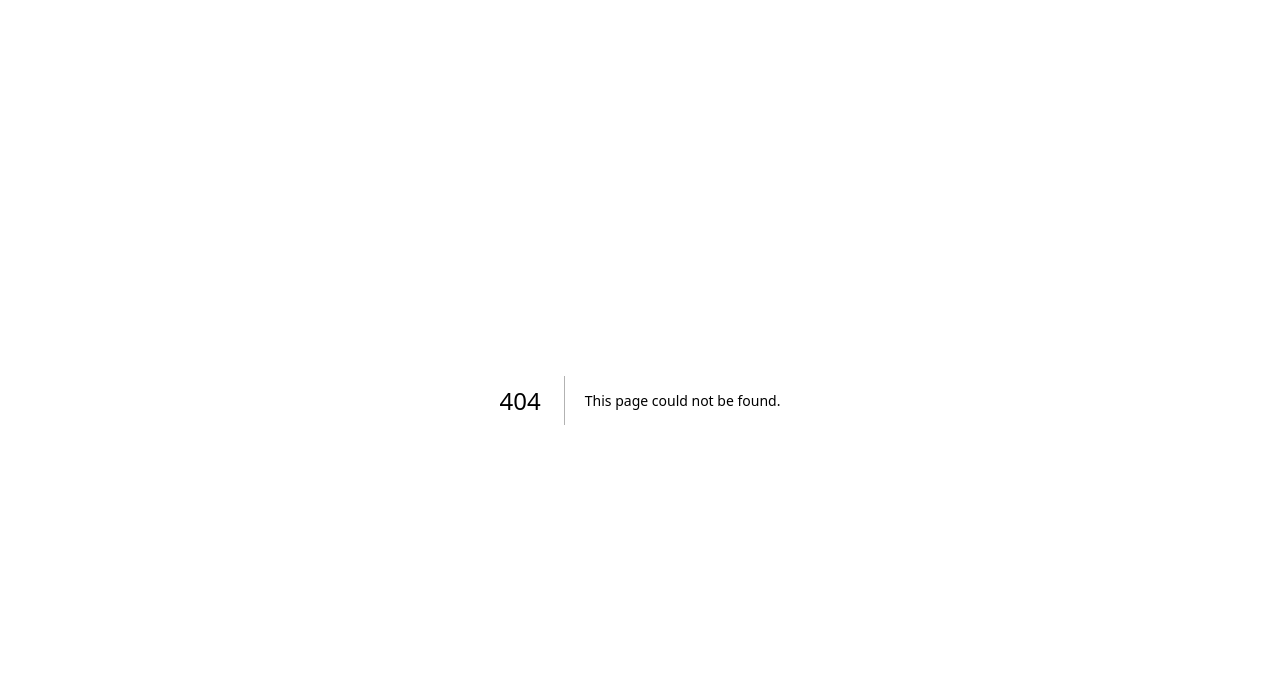
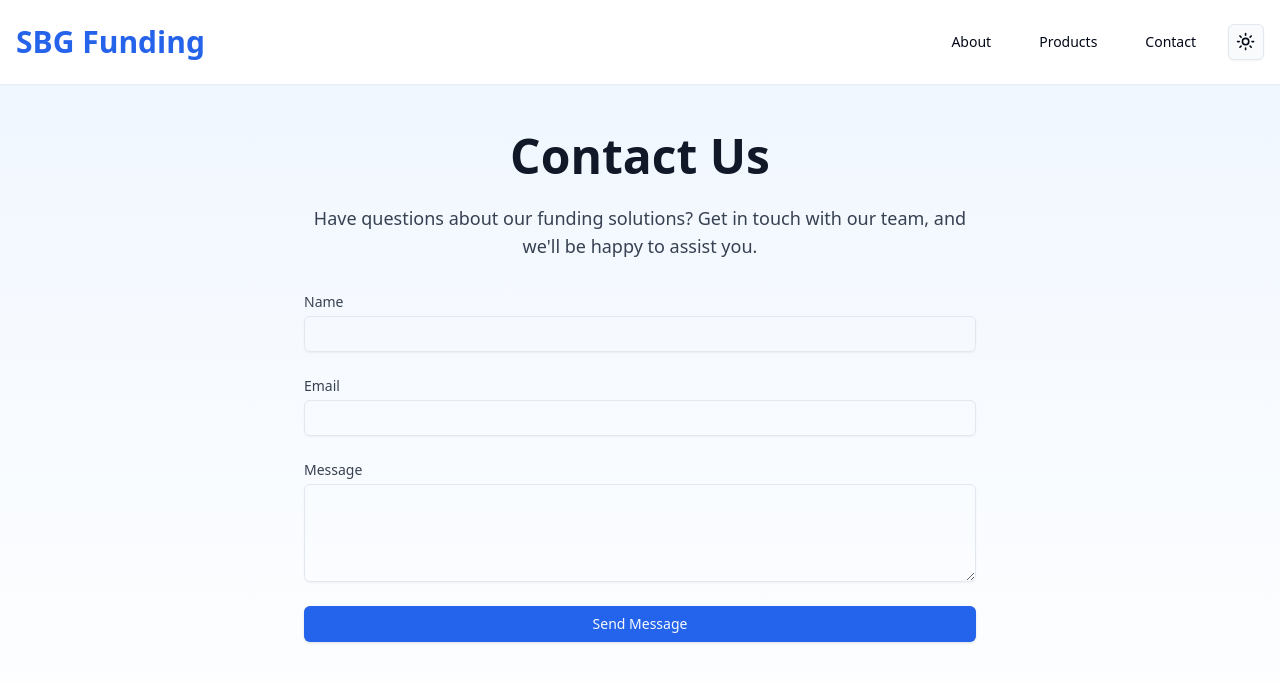
Before and after one commit to ebrown-ops/landing-2, a Next.js app: page /contact in a window 1280 px wide. Before the commit this address had no page. Shown: the top 682 px of the page. Built offline with nearby package versions, Linux system fonts and the light colour scheme.

Commit message:
SOFTGEN MAGIC

```diff
--- /dev/null
+++ b/src/pages/contact.js
@@ -0,0 +1,98 @@
+import { useState } from 'react';
+import Head from 'next/head';
+import { motion } from 'framer-motion';
+import Header from '@/components/Header';
+import Footer from '@/components/Footer';
+import { Button } from "@/components/ui/button";
+import { Input } from "@/components/ui/input";
+import { Textarea } from "@/components/ui/textarea";
+import { useToast } from "@/components/ui/use-toast";
+
+export default function Contact() {
+  const [formData, setFormData] = useState({
+    name: '',
+    email: '',
+    message: '',
+  });
+  const { toast } = useToast();
+
+  const handleChange = (e) => {
+    const { name, value } = e.target;
+    setFormData((prevData) => ({ ...prevData, [name]: value }));
+  };
+
+  const handleSubmit = (e) => {
+    e.preventDefault();
+    // Here you would typically send the form data to your backend
+    console.log('Form submitted:', formData);
+    toast({
+      title: "Message Sent",
+      description: "Thank you for contacting us. We'll get back to you soon!",
+    });
+    setFormData({ name: '', email: '', message: '' });
+  };
+
+  return (
+    <div className="min-h-screen bg-gradient-to-b from-blue-50 to-white dark:from-gray-900 dark:to-gray-800">
+      <Head>
+        <title>Contact SBG Funding - Get in Touch with Our Team</title>
+        <meta name="description" content="Contact SBG Funding for any questions about our small business funding solutions. Our team is here to help you find the right financial product for your needs." />
+        <link rel="icon" href="/favicon.ico" />
+      </Head>
+
+      <Header />
+
+      <main className="container mx-auto px-4 py-12">
+        <motion.div
+          initial={{ opacity: 0, y: 20 }}
+          animate={{ opacity: 1, y: 0 }}
+          transition={{ duration: 0.5 }}
+        >
+          <h1 className="text-4xl md:text-5xl font-bold text-gray-900 dark:text-white mb-6 text-center">Contact Us</h1>
+          <div className="max-w-2xl mx-auto">
+            <p className="text-lg text-gray-700 dark:text-gray-300 mb-8 text-center">
+              Have questions about our funding solutions? Get in touch with our team, and we'll be happy to assist you.
+            </p>
+            <form onSubmit={handleSubmit} className="space-y-6">
+              <div>
+                <label htmlFor="name" className="block text-sm font-medium text-gray-700 dark:text-gray-300 mb-1">Name</label>
+                <Input
+                  id="name"
+                  name="name"
+                  value={formData.name}
+                  onChange={handleChange}
+                  required
+                />
+              </div>
+              <div>
+                <label htmlFor="email" className="block text-sm font-medium text-gray-700 dark:text-gray-300 mb-1">Email</label>
+                <Input
+                  id="email"
+                  name="email"
+                  type="email"
+                  value={formData.email}
+                  onChange={handleChange}
+                  required
+                />
+              </div>
+              <div>
+                <label htmlFor="message" className="block text-sm font-medium text-gray-700 dark:text-gray-300 mb-1">Message</label>
+                <Textarea
+                  id="message"
+                  name="message"
+                  rows={4}
+                  value={formData.message}
+                  onChange={handleChange}
+                  required
+                />
+              </div>
+              <Button type="submit" className="w-full">Send Message</Button>
+            </form>
+          </div>
+        </motion.div>
+      </main>
+
+      <Footer />
+    </div>
+  );
+}
--- /dev/null
+++ b/src/pages/products.js
@@ -0,0 +1,80 @@
+import Head from 'next/head';
+import { motion } from 'framer-motion';
+import Header from '@/components/Header';
+import Footer from '@/components/Footer';
+import { Card, CardContent, CardHeader, CardTitle } from "@/components/ui/card";
+
+const products = [
+  {
+    title: "Term Loans",
+    description: "Fixed-term loans with competitive interest rates for established businesses looking to expand or refinance.",
+  },
+  {
+    title: "Line of Credit",
+    description: "Flexible funding option that allows you to draw funds as needed, paying interest only on what you use.",
+  },
+  {
+    title: "Equipment Financing",
+    description: "Loans specifically designed to help you purchase or lease new equipment for your business.",
+  },
+  {
+    title: "Invoice Factoring",
+    description: "Turn your unpaid invoices into immediate cash flow by selling them at a discount.",
+  },
+  {
+    title: "Merchant Cash Advance",
+    description: "Get an advance on your future credit card sales, with repayment based on a percentage of daily sales.",
+  },
+  {
+    title: "SBA Loans",
+    description: "Government-backed loans with favorable terms for small businesses that meet specific criteria.",
+  },
+];
+
+export default function Products() {
+  return (
+    <div className="min-h-screen bg-gradient-to-b from-blue-50 to-white dark:from-gray-900 dark:to-gray-800">
+      <Head>
+        <title>SBG Funding Products - Small Business Funding Solutions</title>
+        <meta name="description" content="Explore SBG Funding's range of small business funding solutions, including term loans, lines of credit, equipment financing, and more." />
+        <link rel="icon" href="/favicon.ico" />
+      </Head>
+
+      <Header />
+
+      <main className="container mx-auto px-4 py-12">
+        <motion.div
+          initial={{ opacity: 0, y: 20 }}
+          animate={{ opacity: 1, y: 0 }}
+          transition={{ duration: 0.5 }}
+        >
+          <h1 className="text-4xl md:text-5xl font-bold text-gray-900 dark:text-white mb-6 text-center">Our Funding Solutions</h1>
+          <p className="text-xl text-gray-700 dark:text-gray-300 mb-12 text-center max-w-3xl mx-auto">
+            At SBG Funding, we offer a variety of funding options tailored to meet the unique needs of your business. Explore our products below to find the right solution for you.
+          </p>
+          <div className="grid grid-cols-1 md:grid-cols-2 lg:grid-cols-3 gap-8">
+            {products.map((product, index) => (
+              <motion.div
+                key={index}
+                initial={{ opacity: 0, y: 20 }}
+                animate={{ opacity: 1, y: 0 }}
+                transition={{ duration: 0.5, delay: index * 0.1 }}
+              >
+                <Card className="h-full">
+                  <CardHeader>
+                    <CardTitle>{product.title}</CardTitle>
+                  </CardHeader>
+                  <CardContent>
+                    <p className="text-gray-600 dark:text-gray-400">{product.description}</p>
+                  </CardContent>
+                </Card>
+              </motion.div>
+            ))}
+          </div>
+        </motion.div>
+      </main>
+
+      <Footer />
+    </div>
+  );
+}
```
